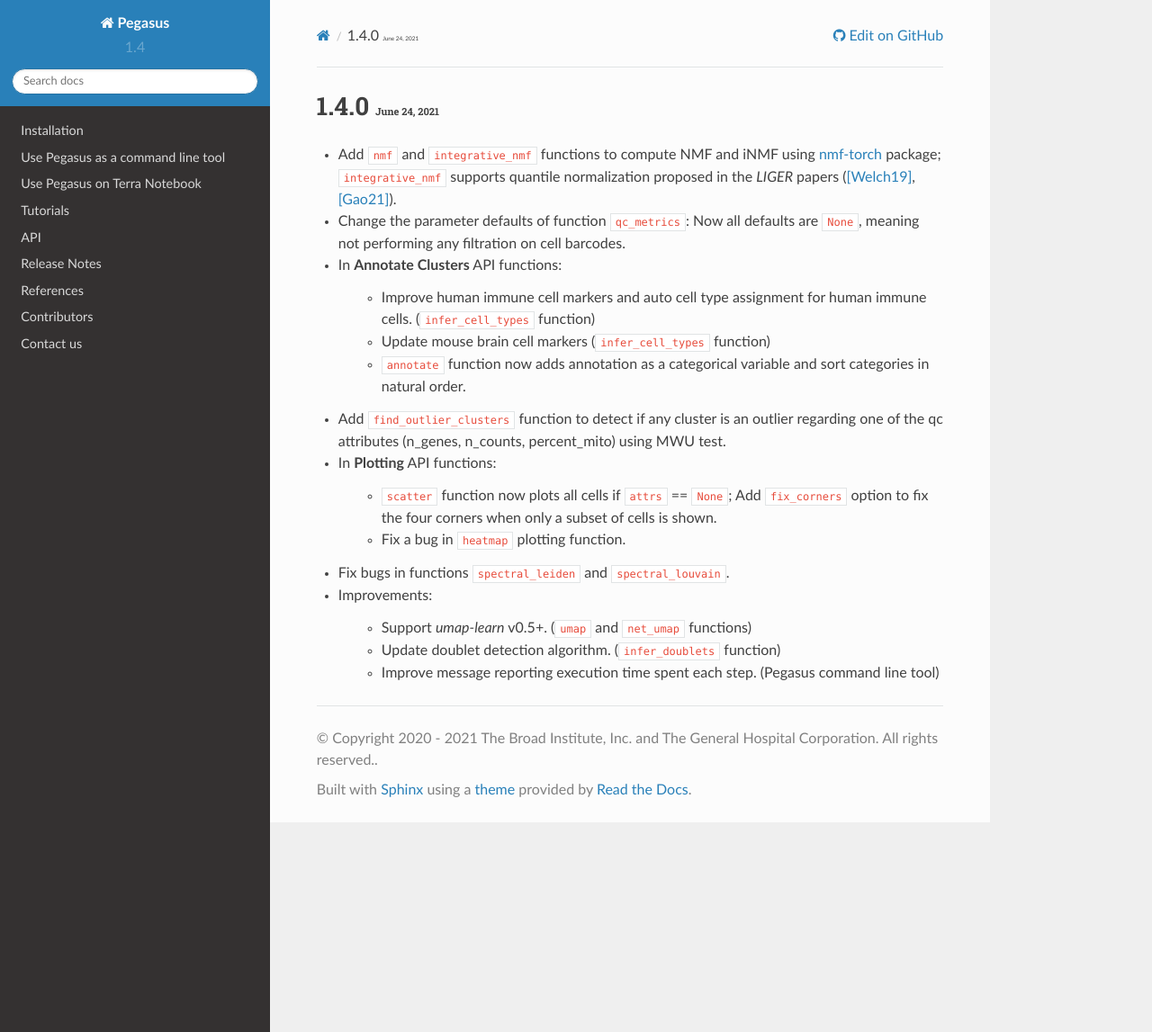
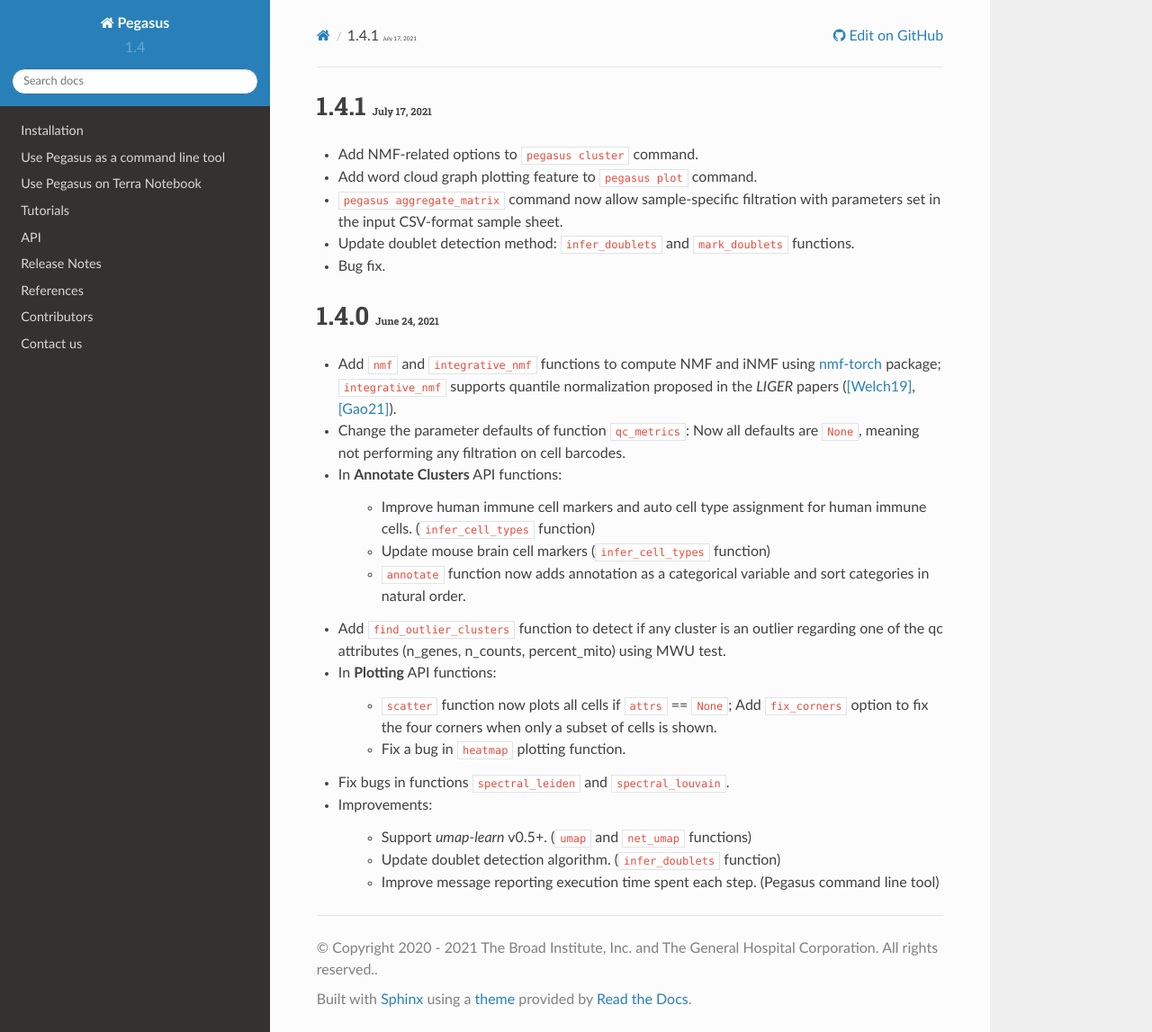
Before and after one commit to lilab-bcb/pegasus, a Sphinx documentation site: the page built from docs/release_notes/version_1_4.rst, in a window 1280 px wide and 1147 px high. Shown: the whole window at 90% size. Built offline with Sphinx 7.4.7 and the Read the Docs theme 2.0.0, drawn with Linux system fonts in a browser that asks for light colours; formulas are drawn with MathJax 3.

Commit message:
update release notes

```diff
--- a/docs/release_notes/version_1_4.rst
+++ b/docs/release_notes/version_1_4.rst
@@ -1,3 +1,16 @@
+1.4.1 :small:`July 17, 2021`
+^^^^^^^^^^^^^^^^^^^^^^^^^^^^^^^^^^
+
+* Add NMF-related options to ``pegasus cluster`` command.
+
+* Add word cloud graph plotting feature to ``pegasus plot`` command.
+
+* ``pegasus aggregate_matrix`` command now allow sample-specific filtration with parameters set in the input CSV-format sample sheet.
+
+* Update doublet detection method: ``infer_doublets`` and ``mark_doublets`` functions.
+
+* Bug fix.
+
 1.4.0 :small:`June 24, 2021`
 ^^^^^^^^^^^^^^^^^^^^^^^^^^^^^^^^^^
 
```
